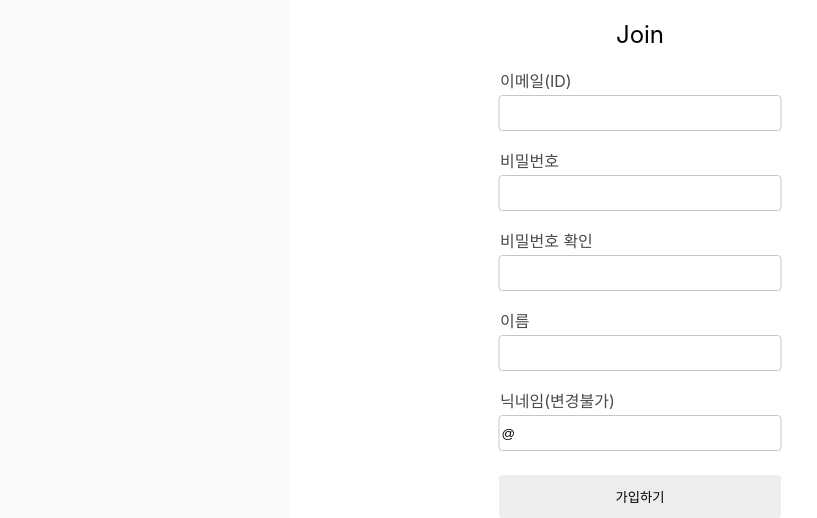
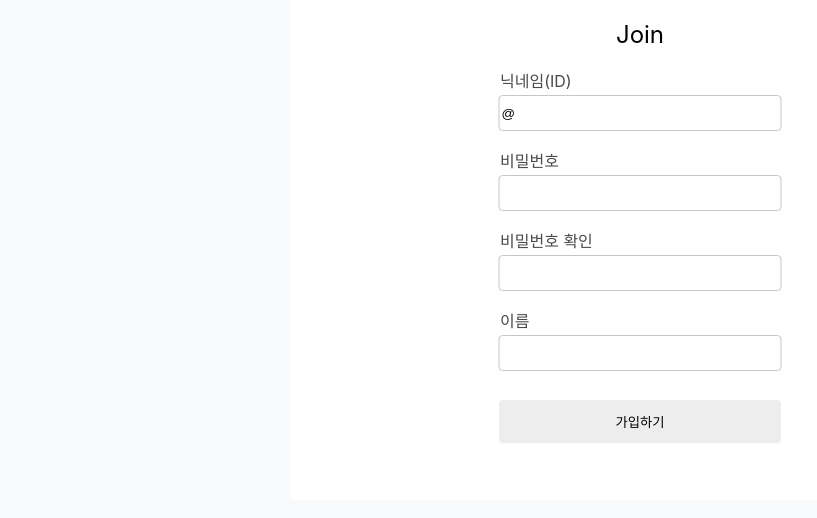
Before and after one commit to J1Yun/RESPECT, a React (Create React App) app in the folder frontend/: page /register in a window 1280 px wide. Shown: the part 250-768 px from the top of the page, without its empty margins (0-817 px from the left). Built offline with nearby package versions, Linux system fonts and the light colour scheme.

Commit message:
modify: email -> nickname

```diff
--- a/frontend/src/User/RegisterPage/RegisterPage.js
+++ b/frontend/src/User/RegisterPage/RegisterPage.js
@@ -5,16 +5,10 @@ import './style/RegisterPage.css'
 
 const RegisterPage = () =>{
 
-    const [email, setEmail] = useState()
+    const [nickname, setNickname] = useState("@")
     const [password, setPassword] = useState()
     const [passwordConfirm, setPasswordConfirm] = useState()
     const [name, setName] = useState()
-    const [nickname, setNickname] = useState("@")
-
-    const onEmailChange = (event) =>{
-        const {target: {value}} = event
-        setEmail(value)
-    }
 
     const onPasswordChange = (event) =>{
         const {target: {value}} = event
@@ -41,7 +35,7 @@ const RegisterPage = () =>{
 
     const onRegisterSubmit = (event) =>{
         event.preventDefault()
-        console.log(email, password)
+        console.log(nickname, password)
     }
 
     return (
@@ -51,8 +45,8 @@ const RegisterPage = () =>{
             <div id="register-container">
                 <h2 id="register-txt">Join</h2>
                 <form onSubmit={onRegisterSubmit}>
-                    <label className="register-label" id="r-email-label" for="r-email-input">이메일(ID)</label>
-                    <input className="register-input" id="r-email-input" type="email" value={email} onChange={onEmailChange}/>
+                    <label className="register-label" id="r-nickname-label" for="r-nickname-input">닉네임(ID)</label>
+                    <input className="register-input" id="r-nickname-input" type="text" value={nickname} onChange={onNicknameChange}/>
 
                     <label className="register-label" id="r-password-label" for="r-password-input">비밀번호</label>
                     <input className="register-input" id="r-password-input" type="password" value={password} onChange={onPasswordChange}/>
@@ -63,8 +57,6 @@ const RegisterPage = () =>{
                     <label className="register-label" id="r-name-label" for="r-name-input">이름</label>
                     <input className="register-input" id="r-name-input" type="text" value={name} onChange={onNameChange}/>
 
-                    <label className="register-label" id="r-nickname-label" for="r-nickname-input">닉네임(변경불가)</label>
-                    <input className="register-input" id="r-nickname-input" type="text" value={nickname} onChange={onNicknameChange}/>
 
                     <button style={{'cursor':'pointer'}} id="r-submit-btn" type="submit">
                         가입하기
--- a/frontend/src/User/RegisterPage/style/RegisterPage.css
+++ b/frontend/src/User/RegisterPage/style/RegisterPage.css
@@ -1,7 +1,7 @@
 #register-container{
     position: absolute;
     width: 700px;
-    height: 600px;
+    height: 510px;
     background-color: #FFFFFF;
     border-radius: 4px;
     left: 50%;
@@ -51,10 +51,10 @@
     background: #f3f8ff;
 }
 
-#r-email-label{
+#r-nickname-label{
     top: 80px;
 }
-#r-email-input{
+#r-nickname-input{
     top: 105px;
 }
 
@@ -78,23 +78,13 @@
 #r-name-input{
     top: 345px;
 }
-
-#r-nickname-label{
-    top: 400px;
-}
-#r-nickname-input{
-    top: 425px;
-}
-
-
-
 #r-submit-btn{
 
 position: absolute;
 width: 282px;
 height: 43px;
 left: 350px;
-top: 485px;
+top: 410px;
 border: none;
 background: #EDEDED;
 border-radius: 4px;
```
